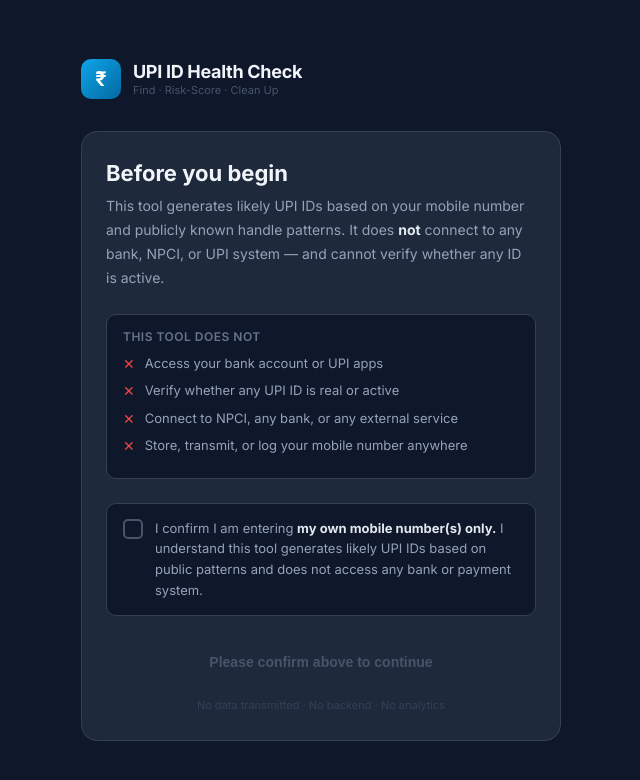
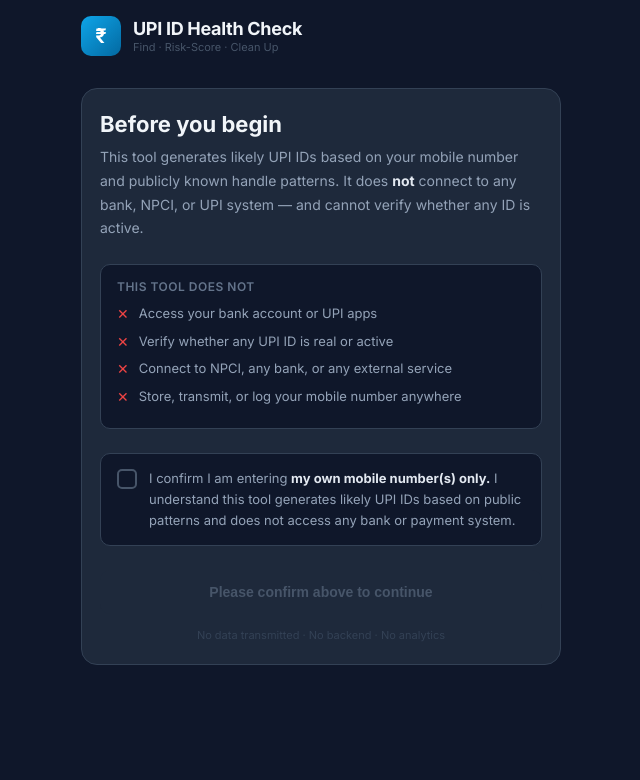
Before and after one commit to santoshvenu/upi-id-audit, a React (Create React App) app: page / in a window 1280 px wide. Shown: the top 780 px of the page, without its empty margins (319-959 px from the left). Built offline with nearby package versions, Linux system fonts and the light colour scheme.

Commit message:
fix: Mweb respons layout consent gate and main app

```diff
--- a/src/App.js
+++ b/src/App.js
@@ -1127,8 +1127,14 @@
   const [checked, setChecked] = useState(false);
 
   return (
-    <div style={{ minHeight:"100vh", background:"#0f172a", fontFamily:"'Inter','Segoe UI',sans-serif", display:"flex", alignItems:"center", justifyContent:"center", padding:"24px 16px" }}>
-      <style>{`@import url('https://fonts.googleapis.com/css2?family=Inter:wght@300;400;500;600;700&display=swap');*{box-sizing:border-box;margin:0;padding:0}`}</style>
+    <div style={{ minHeight:"100vh", background:"#0f172a", fontFamily:"'Inter','Segoe UI',sans-serif", display:"flex", alignItems:"flex-start", justifyContent:"center", padding:"16px 12px" }}>
+      <style>{`
+        @import url('https://fonts.googleapis.com/css2?family=Inter:wght@300;400;500;600;700&display=swap');
+        *{box-sizing:border-box;margin:0;padding:0}
+        @media(max-width:600px){
+          .consent-card{padding:18px 16px !important; border-radius:12px !important}
+        }
+      `}</style>
       <div style={{ width:"100%", maxWidth:480 }}>
 
         {/* Logo */}
@@ -1140,7 +1146,7 @@
           </div>
         </div>
 
-        <div style={{ background:"#1e293b", border:"1px solid #334155", borderRadius:16, padding:"28px 24px" }}>
+        <div className="consent-card" style={{ background:"#1e293b", border:"1px solid #334155", borderRadius:16, padding:"22px 18px" }}>
 
           <div style={{ fontSize:22, fontWeight:700, color:"#f1f5f9", marginBottom:8 }}>Before you begin</div>
           <p style={{ fontSize:14, color:"#94a3b8", lineHeight:1.7, marginBottom:24 }}>
@@ -1271,7 +1277,7 @@
   if (!consented) return <ConsentGate onAccept={handleConsent} />;
 
   return (
-    <div style={{ minHeight:"100vh", background:"#0f172a", fontFamily:"'Inter','Segoe UI',sans-serif", display:"flex", justifyContent:"center", padding:"24px 16px" }}>
+    <div style={{ minHeight:"100vh", background:"#0f172a", fontFamily:"'Inter','Segoe UI',sans-serif", display:"flex", justifyContent:"center", padding:"16px 12px" }}>
       <style>{`
         @import url('https://fonts.googleapis.com/css2?family=Inter:wght@300;400;500;600;700&family=DM+Mono:wght@400;500&display=swap');
         *{box-sizing:border-box;margin:0;padding:0}
@@ -1283,6 +1289,10 @@
         button:hover{opacity:0.88}
         .about-link{color:#38bdf8;text-decoration:none;border-bottom:1px solid #38bdf833}
         .about-link:hover{border-bottom-color:#38bdf8}
+        @media(max-width:600px){
+          .app-inner{padding:14px 14px !important}
+          .app-header{margin-bottom:16px !important}
+        }
       `}</style>
 
       <div style={{ width:"100%", maxWidth:540 }}>
@@ -1307,7 +1317,7 @@
 
         <StepIndicator current={step} />
 
-        <div style={{ background:"#1e293b", border:"1px solid #334155", borderRadius:16, padding:"26px 22px", boxShadow:"0 20px 60px rgba(0,0,0,0.4)" }}>
+        <div className="app-inner" style={{ background:"#1e293b", border:"1px solid #334155", borderRadius:16, padding:"20px 16px", boxShadow:"0 20px 60px rgba(0,0,0,0.4)" }}>
           {step === 0 && <Step0Setup onNext={handleSetup} initialSims={sims} />}
           {step === 1 && <Step1VPAs sims={sims} vpas={vpas} onNext={()=>setStep(2)} onBack={()=>setStep(0)} />}
           {step === 2 && <Step2Risk vpas={vpas} onNext={()=>setStep(3)} onBack={()=>setStep(1)} />}
```
